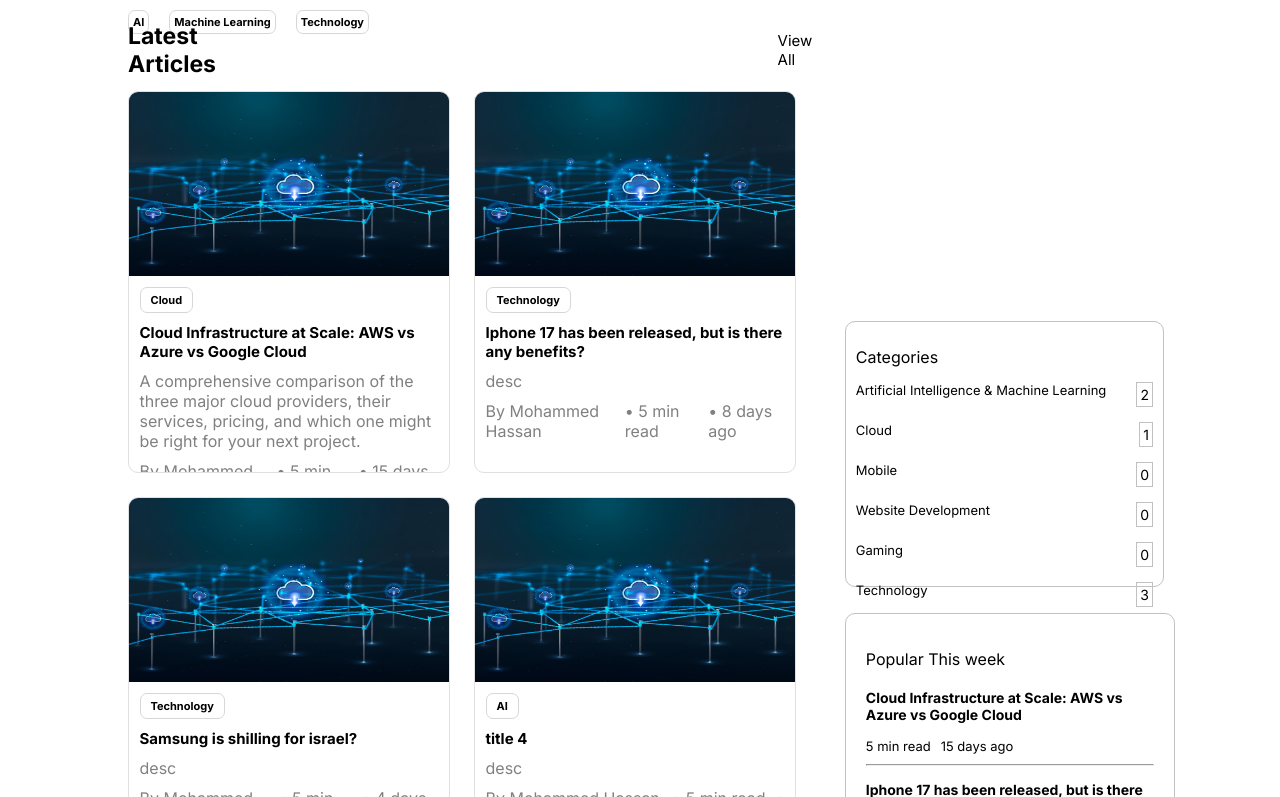
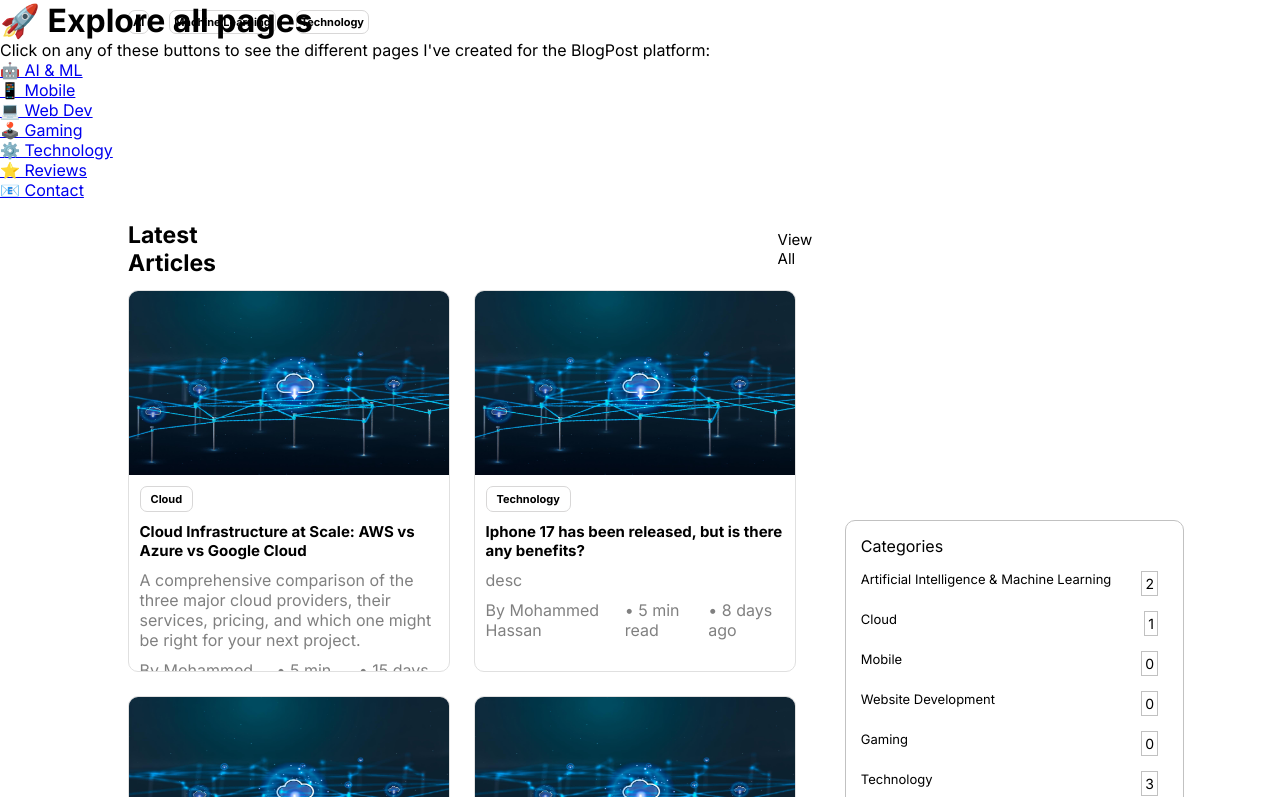
Before and after one commit to mohammedhassan37/blogplatforms, a React (Vite) app: page / in a window 1280 px wide. Shown: the part 463-1260 px from the top of the page. Built offline with nearby package versions, Linux system fonts and the light colour scheme.

Commit message:
height adjustments, categoriesNav added
Removed height off categoreisshowcaser and populararticles. this was to ensure the contnet fit, and didnt spill out. added cateogiresNav, to allow people to navigate while they scroll on the main page.

```diff
--- a/src/App.jsx
+++ b/src/App.jsx
@@ -8,6 +8,7 @@ import AI from './Pages/AI.jsx';
 import './index.css';
 import Technology from './Pages/Technology.jsx'
 import TrendingTags from "./components/TrendingTags.jsx";
+import CategoriesNavigation from './components/CategoriesNavigation.jsx'
 
 function App() {
   return (
@@ -21,6 +22,7 @@ function App() {
           element={
             <>
               <HeroSection />
+              <CategoriesNavigation></CategoriesNavigation>
               <ArticleShowcaser />
               <CategoriesShowcaser />
               <PoularArticls />
--- /dev/null
+++ b/src/components/CategoriesNavigation.jsx
@@ -0,0 +1,40 @@
+import '../styles/CategoriesNavigation.css'
+import { Link } from "react-router-dom";
+
+function CategoriesNavigation(){
+return(
+    <>
+        <div className="CatNavCon">
+            <h1>🚀 Explore all pages</h1>
+            <p>Click on any of these buttons to see the different pages I've created for the BlogPost platform:</p>
+                <div className="CatNavBtns">
+                    <ul>
+                        <li>
+                            <Link to="/AI">🤖 AI & ML</Link>
+                        </li>
+                        <li>
+                            <Link to="/Mobile">📱 Mobile</Link>
+                        </li>
+                        <li>
+                            <Link to="/AI">💻 Web Dev</Link>
+                        </li>
+                        <li>
+                            <Link to="/AI">🕹️ Gaming</Link>
+                        </li>
+                        <li>
+                            <Link to="/AI">⚙️ Technology</Link>
+                        </li>
+                        <li>
+                            <Link to="/AI">⭐ Reviews</Link>
+                        </li>
+                        <li>
+                            <Link to="/AI">📧 Contact</Link>
+                        </li>
+                    </ul>
+                </div>
+        </div>
+    </>
+)
+}
+
+export default CategoriesNavigation;
--- a/src/styles/CategoriesShowcaser.css
+++ b/src/styles/CategoriesShowcaser.css
@@ -3,8 +3,7 @@
     margin-top: -80%;
     margin-left: 66%;
     width: 24vw;
-    height: 33vh;
-    padding-left: 10px;
+    padding: 15px;
     border-radius: 10px;
 }
 
@@ -20,10 +19,6 @@
     color: black;
 }
 
-.catHead{
-    padding-top: 25px;
-}
-
 .catSCon span{
     display: flex;
     justify-content: space-between;
--- a/src/styles/PopularArticles.css
+++ b/src/styles/PopularArticles.css
@@ -3,19 +3,18 @@
     margin-top: 2%;
     margin-left: 66%;
     width: 22.5vw ;
-    height: 33vh;
     padding-left: 10px;
     border-radius: 10px;
     padding: 20px;
 }
 
 .PopArtTitle{
-    padding-top: 15px;
+    padding-top: 10px;
     padding-bottom: 5px;
 }
 
 #PopArtTitle{
-    padding-top: 15px;
+    padding-top: 10px;
     font-size: 14px;
 }
 
```
Also changed, not shown: src/styles/CategoriesNavigation.css (added).
